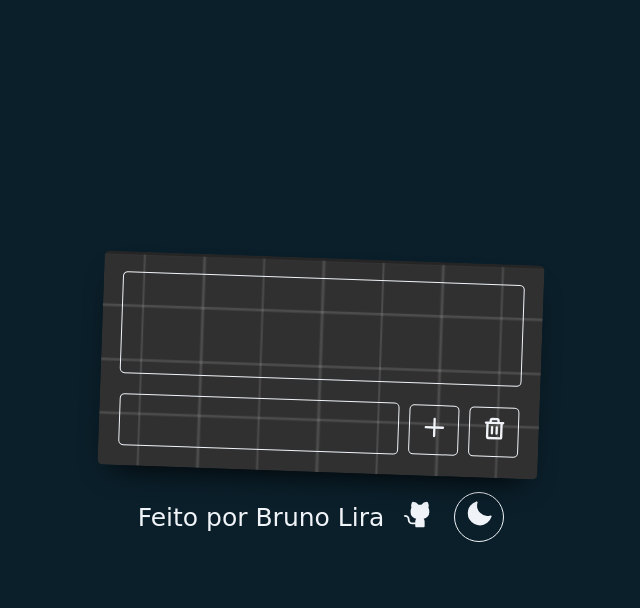
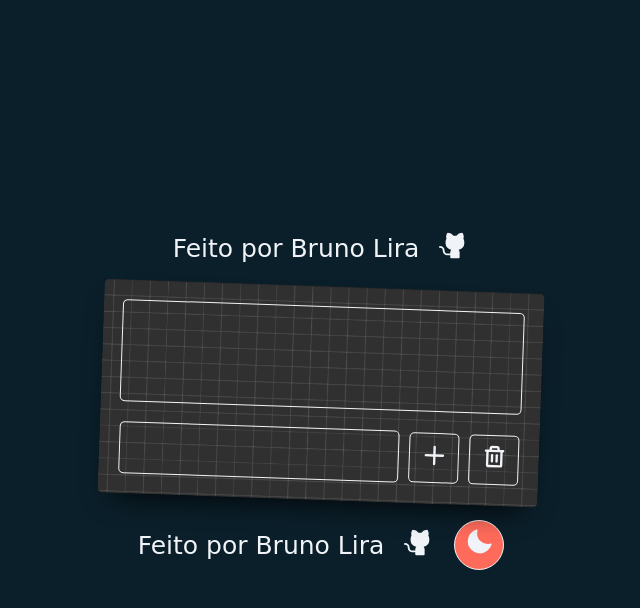
Before and after one commit to brunolieps/to-do-list, a plain HTML site: page index.html in a window 1280 px wide. Both pictures are taken after a click on the button 798 px from the left and 517 px from the top of the page. Shown: the whole page, without its empty margins (319-959 px from the left). Drawn offline with Linux system fonts and the light colour scheme; a web font is replaced by a local one.

Commit message:
Botões com aparencia de ativo

```diff
--- a/index.html
+++ b/index.html
@@ -14,6 +14,17 @@
 </head>
 
 <body>
+    <div style="display: flex; flex-direction: row; gap: 20px; align-items: center; justify-content: center;">
+        <span style="color: var(--text)">Feito por Bruno Lira</span>
+        <a href="https://github.com/brunolieps/to-do-list" target="_blank" rel="noopener noreferrer">
+            <svg xmlns="http://www.w3.org/2000/svg" width="30" height="30" fill="var(--text)" viewBox="0 0 256 256">
+                <path
+                    d="M216,104v8a56.06,56.06,0,0,1-48.44,55.47A39.8,39.8,0,0,1,176,192v40a8,8,0,0,1-8,8H104a8,8,0,0,1-8-8V216H72a40,40,0,0,1-40-40A24,24,0,0,0,8,152a8,8,0,0,1,0-16,40,40,0,0,1,40,40,24,24,0,0,0,24,24H96v-8a39.8,39.8,0,0,1,8.44-24.53A56.06,56.06,0,0,1,56,112v-8a58.14,58.14,0,0,1,7.69-28.32A59.78,59.78,0,0,1,69.07,28,8,8,0,0,1,76,24a59.75,59.75,0,0,1,48,24h24a59.75,59.75,0,0,1,48-24,8,8,0,0,1,6.93,4,59.74,59.74,0,0,1,5.37,47.68A58,58,0,0,1,216,104Z">
+                </path>
+            </svg>
+        </a>
+    </div>
+
     <div class="container">
         <div id="list-container">
             <ul id="item-list"></ul>
--- a/style.css
+++ b/style.css
@@ -65,6 +65,10 @@ button {
 
 }
 
+.ativo {
+    background-color: var(--accent);
+}
+
 .container {
     display: flex;
     flex-direction: column;
@@ -83,8 +87,8 @@ button {
 
     transform: rotate(2deg);
     background-image: var(--papertexture);
-    background-size: auto;
-    background-position: -64px 0px;
+    background-size: 500px;
+    background-position: -40px 0px;
     box-shadow: 0px 15px 30px -15px var(--shadow);
 
     &:hover {
--- a/todo.js
+++ b/todo.js
@@ -111,6 +111,7 @@ function slugfy(string) {
 
 function Darkmode() {
     var root = document.documentElement;
+    var buttonDarkMode = document.querySelector('#darkmodetoggle');
 
     if (darkMode) {
         root.style.setProperty('--primary', '#0b1f2a');
@@ -119,6 +120,7 @@ function Darkmode() {
         root.style.setProperty('--shadow', '#000');
 
         root.style.setProperty('--papertexture', 'url(src/paper02.png)');
+        buttonDarkMode.classList.add('ativo');
     } else {
         root.style.setProperty('--primary', '#0fa3b1');
         root.style.setProperty('--secondary', '#f0f4f8');
@@ -126,6 +128,7 @@ function Darkmode() {
         root.style.setProperty('--shadow', '#0b1f2a');
 
         root.style.setProperty('--papertexture', 'url(src/paper01.png)');
+        buttonDarkMode.classList.remove('ativo');
     }
 }
 
```
